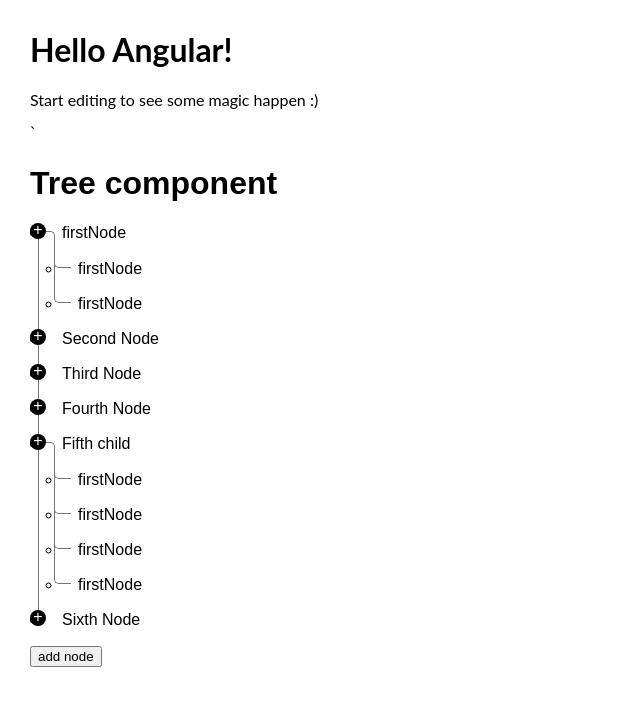
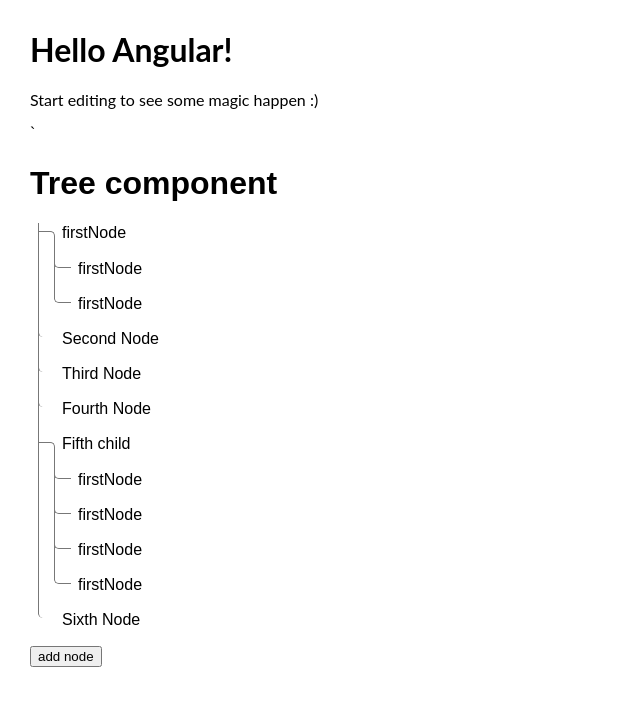
Before and after one commit to jitendradp/permission-app, an Angular app: page / in a window 1280 px wide. Shown: the top 706 px of the page, without its empty margins (0-640 px from the left). Built offline with nearby package versions, Linux system fonts and the light colour scheme.

Commit message:
1 file modified

```diff
--- a/src/styles.css
+++ b/src/styles.css
@@ -107,7 +107,6 @@
   Tree expanded icon
 */
 label.tree_label:before {
-  background: #000;
   color: #fff;
   position: relative;
   z-index: 1;
@@ -116,13 +115,12 @@
   width: 1em;
   height: 1em;
   border-radius: 1em;
-  content: '+';
   text-align: center;
   line-height: 0.9em;
 }
 
 :checked ~ label.tree_label:before {
-  content: '+';
+  /* content: '+'; */
 }
 
 /* ————————————————————–
@@ -185,4 +183,5 @@
 
 ul {
   padding-left: 0px;
+  list-style-type: none;
 }
```
